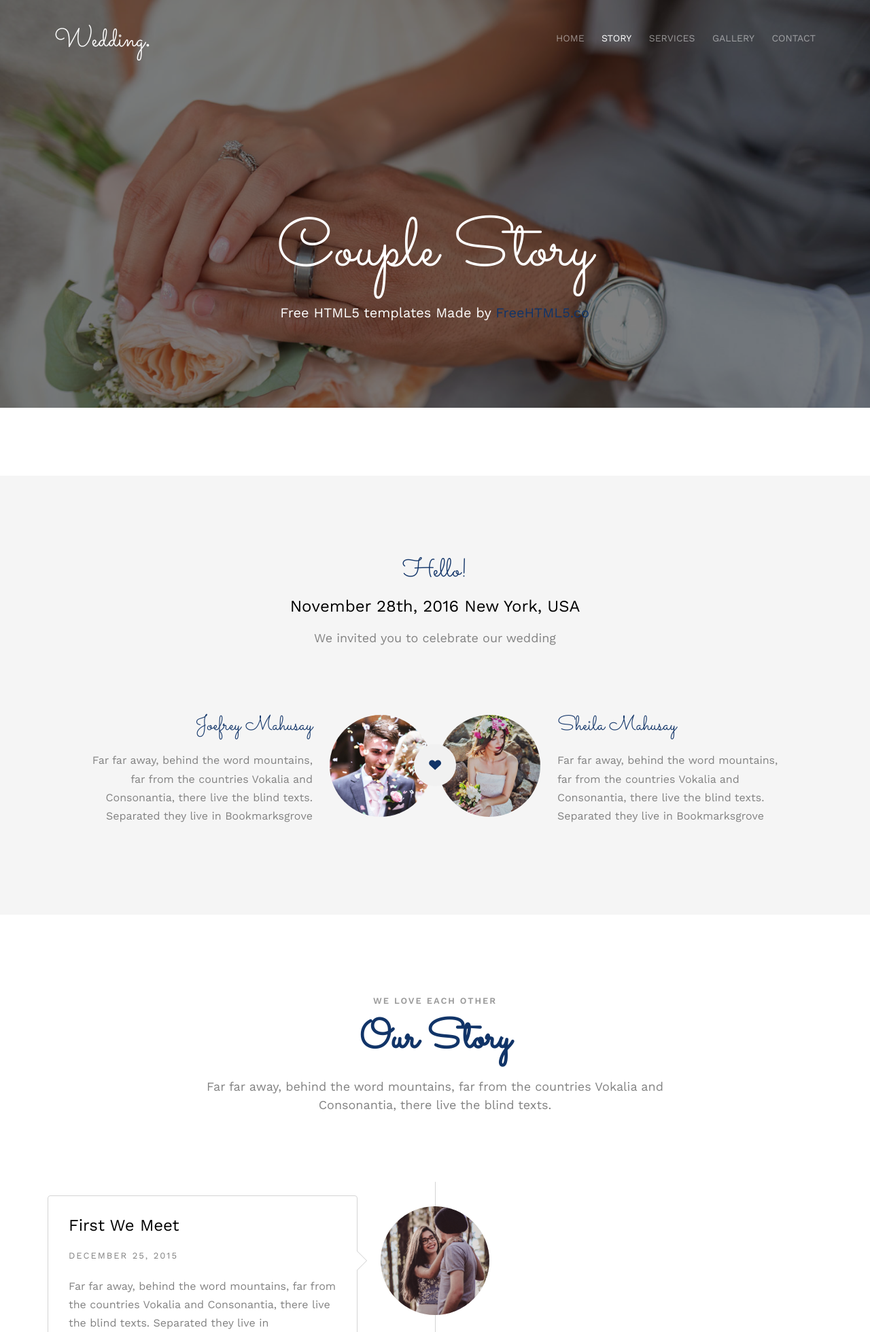
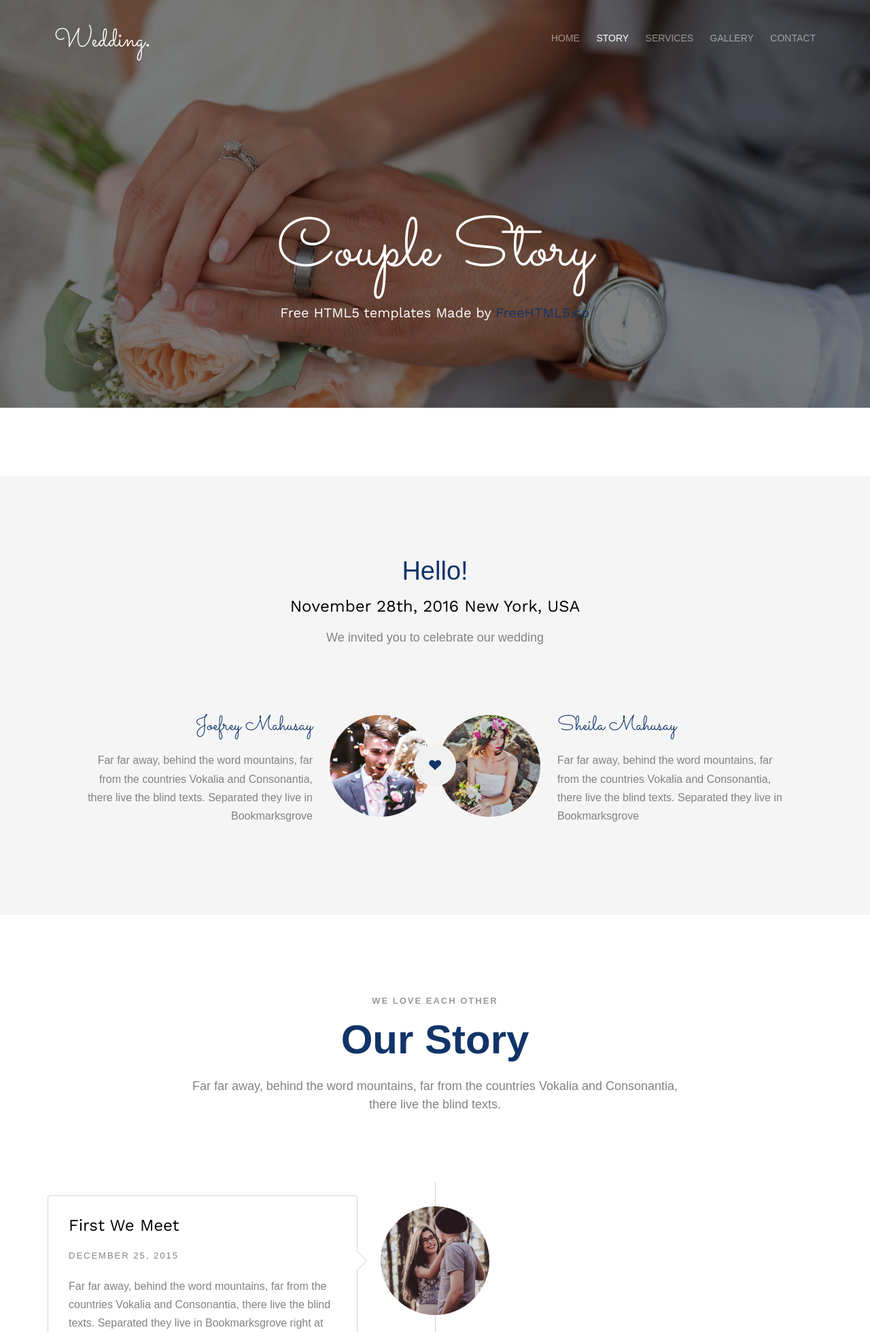
Before and after one commit to NgodingSolusi/the-wedding-of-rehan-maulidan, a PHP site: page /about.html in a window 1280 px wide. Shown: the top 1960 px of the page at 68% size. Run offline with PHP 8.4, Linux system fonts and the light colour scheme; some web fonts are replaced.

Commit message:
Fix | Change font

```diff
--- a/css/style.css
+++ b/css/style.css
@@ -11,7 +11,7 @@
 *
 * ======================================================= */
 body {
-  font-family: "Work Sans", Arial, sans-serif;
+  font-family: "Yanone Kaffeesatz", Arial, sans-serif;
   font-weight: 400;
   font-size: 16px;
   line-height: 1.7;
@@ -1285,7 +1285,7 @@ form label {
   line-height: 1.5;
   font-weight: bold;
   color: #113468;
-  font-family: "Sacramento", Arial, serif;
+  font-family: "Dancing Script", Arial, serif;
 }
 @media screen and (max-width: 768px) {
   .fh5co-heading h2 {
```
Also changed, not shown: index.html (+8 -5 lines).
